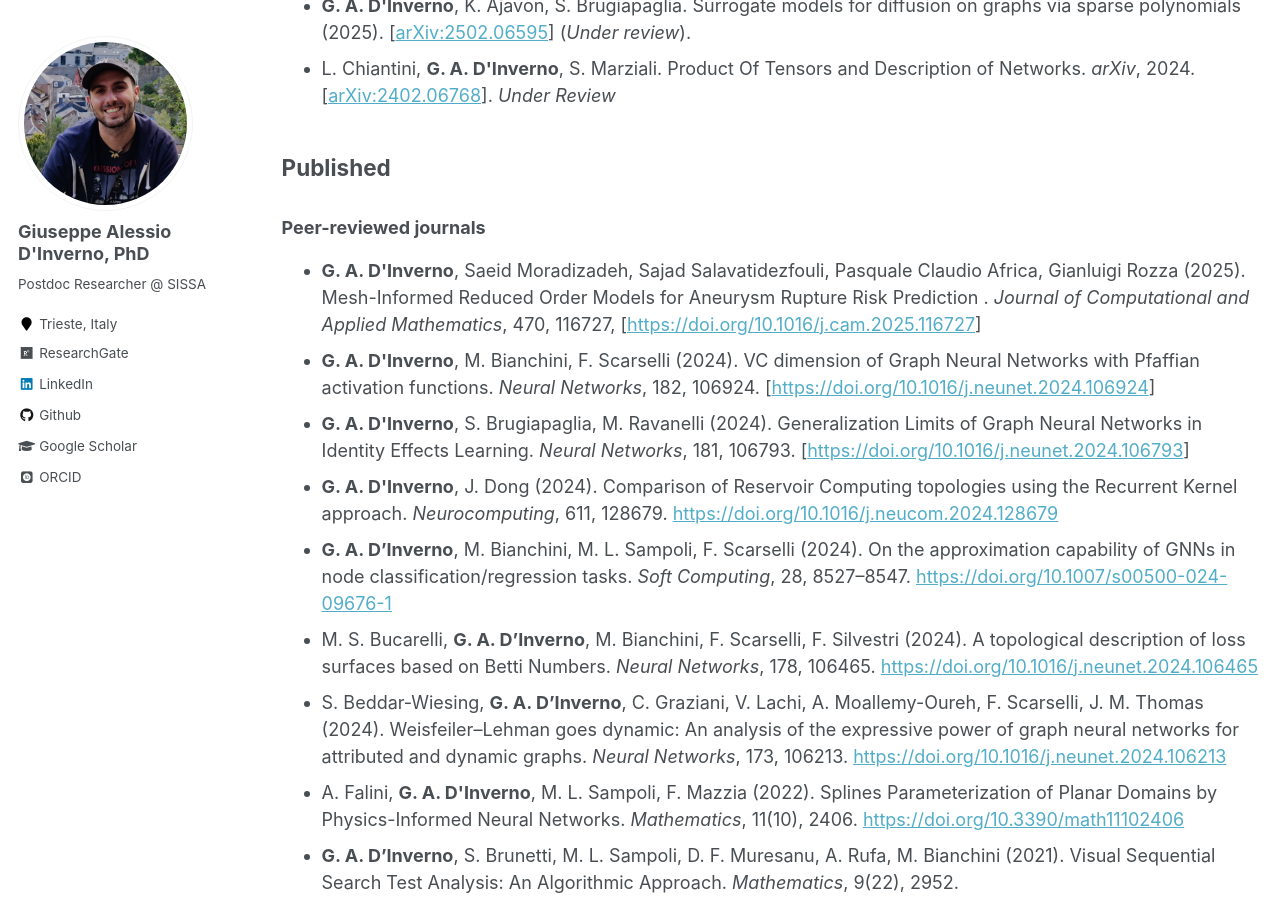
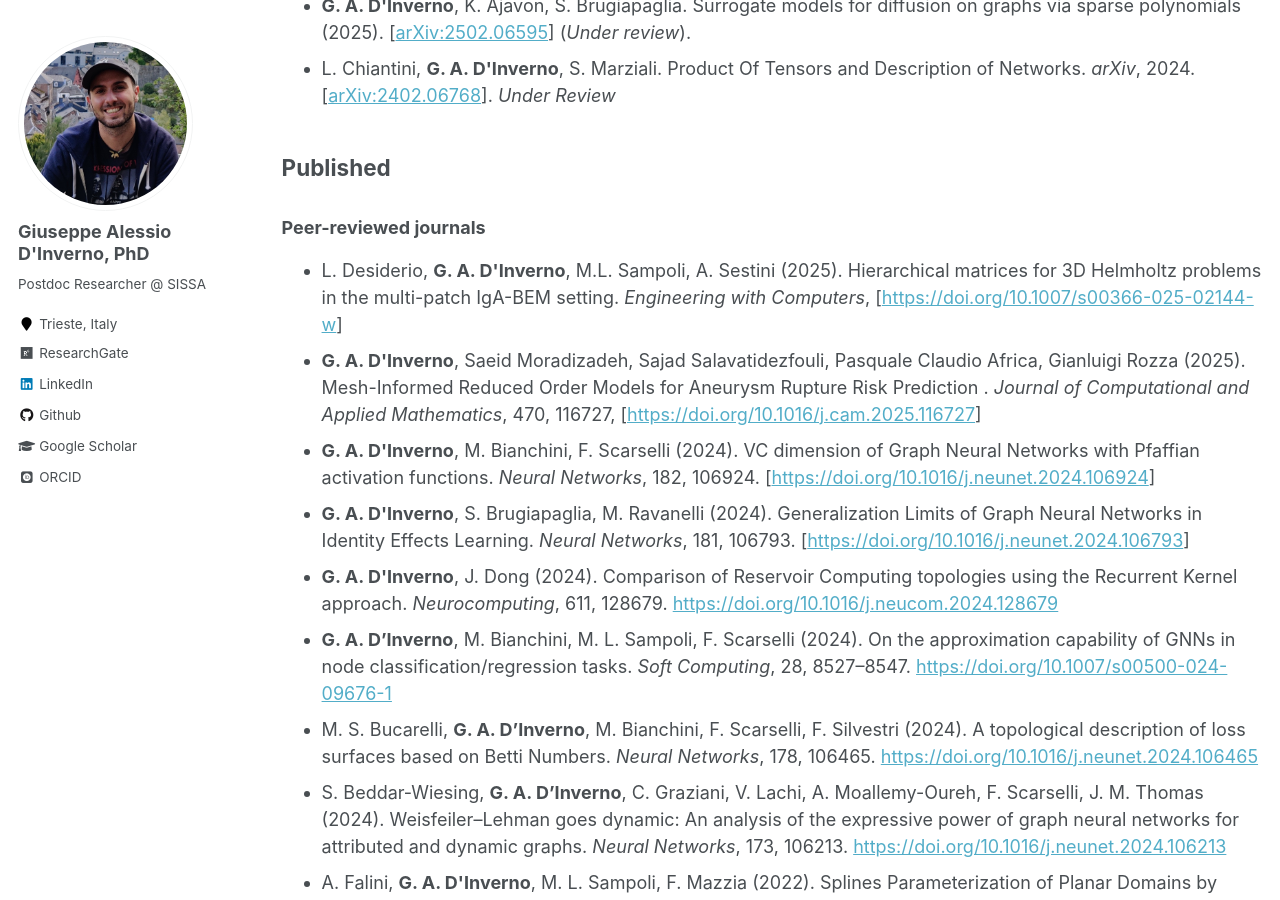
Before and after one commit to DavideOberto/DavideOberto.github.io, a Jekyll site: the page built from _pages/publications.md, in a window 1280 px wide and 900 px high, scrolled down 352 px. Built offline with Jekyll 4.4.1, drawn with Linux system fonts in a browser that asks for light colours; some web fonts are replaced.

Commit message:
publications

```diff
--- a/_pages/publications.md
+++ b/_pages/publications.md
@@ -50,6 +50,10 @@ L. Chiantini, <b>G. A. D'Inverno</b>, S. Marziali. Product Of Tensors and Descri
 <ul>
 
 <li>
+L. Desiderio, <b>G. A. D'Inverno</b>, M.L. Sampoli, A. Sestini (2025). Hierarchical matrices for 3D Helmholtz problems in the multi-patch IgA-BEM setting. <em>Engineering with Computers</em>, [<a href="https://doi.org/10.1007/s00366-025-02144-w" target="_blank">https://doi.org/10.1007/s00366-025-02144-w</a>]
+</li>
+
+<li>
 <b>G. A. D'Inverno</b>, Saeid Moradizadeh, Sajad Salavatidezfouli, Pasquale Claudio Africa, Gianluigi Rozza (2025). Mesh-Informed Reduced Order Models for Aneurysm Rupture Risk Prediction . <em>Journal of Computational and Applied Mathematics</em>, 470, 116727,  [<a href="https://doi.org/10.1016/j.cam.2025.116727" target="_blank">https://doi.org/10.1016/j.cam.2025.116727</a>]
 </li>
 
```
Also changed, not shown: _pages/cv.md (+1 -1 lines), 1 other file.
